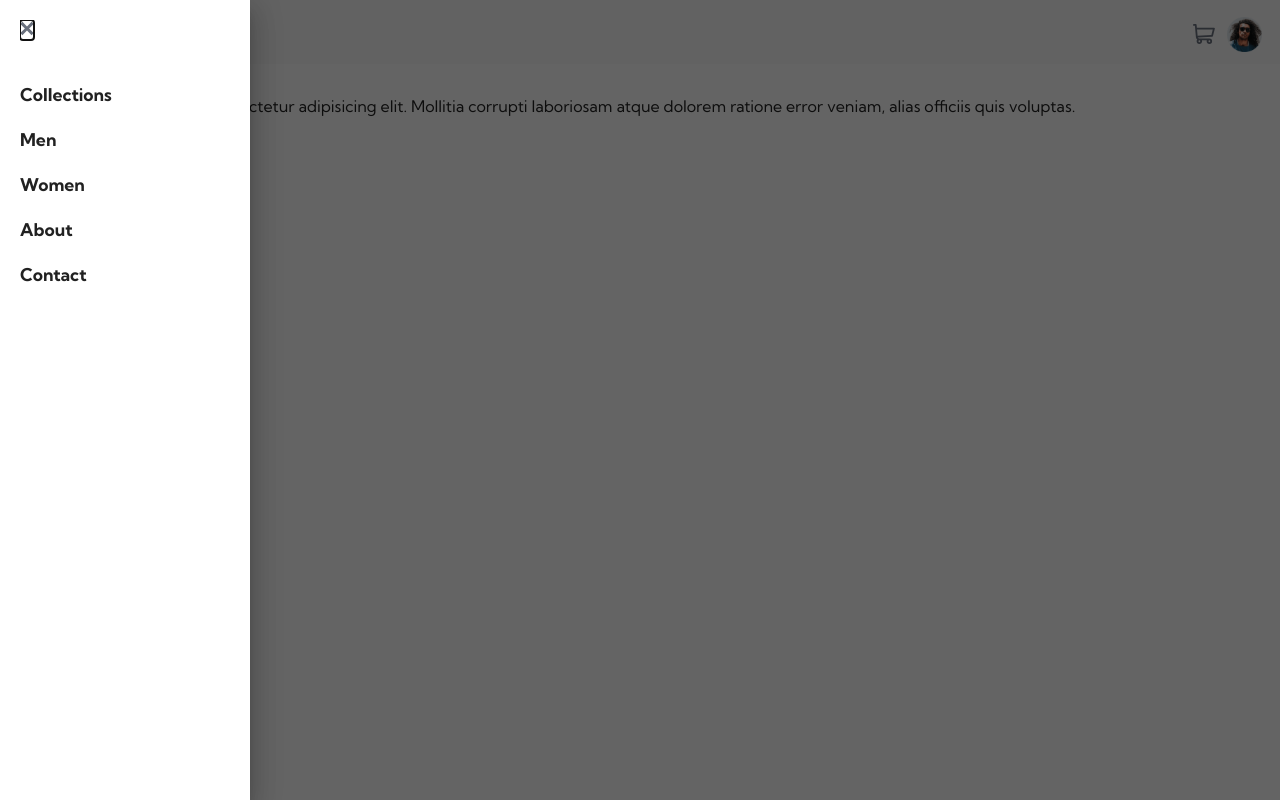
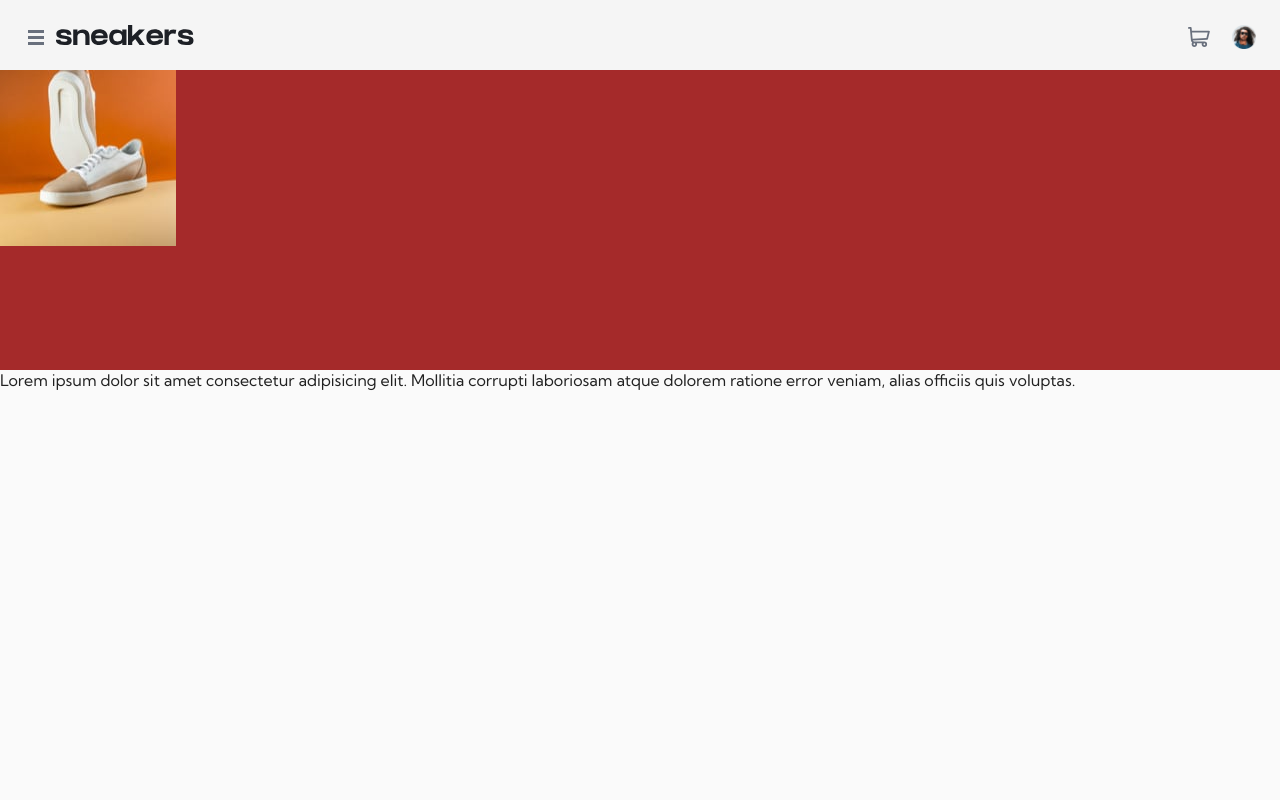
Before and after one commit to AbdielP/angular-ecommerce-product-page, an Angular app: page / in a window 1280 px wide. Built offline with nearby package versions, Linux system fonts and the light colour scheme.

Commit message:
toolbar styles modified

```diff
--- a/src/app/app.component.ts
+++ b/src/app/app.component.ts
@@ -7,7 +7,7 @@ import { Component } from '@angular/core';
 })
 export class AppComponent {
   title = 'angular-ecommerce-product-page';
-  toggle_sidenav: boolean = true;
+  toggle_sidenav: boolean = false;
 
   toggleSidenav(toggle: boolean): void {
     this.toggle_sidenav = toggle;
--- a/src/app/components/gallery/gallery.component.css
+++ b/src/app/components/gallery/gallery.component.css
@@ -0,0 +1,5 @@
+.gallery {
+    background: brown;
+    width: 100%;
+    height: 300px;
+}
--- a/src/app/components/gallery/gallery.component.html
+++ b/src/app/components/gallery/gallery.component.html
@@ -1 +1,3 @@
-<p>gallery works!</p>
+<section class="gallery">
+    <img class="gallery__img" src="/assets/image-product-1-thumbnail.jpg" alt="sneakers">
+</section>
--- a/src/app/components/navbar/navbar.component.css
+++ b/src/app/components/navbar/navbar.component.css
@@ -1,7 +1,14 @@
-.example-spacer {
+.toolbar {
+    height: 70px;
+}
+.spacer {
     flex: 1 1 auto;
 }
 
 .img__avatar {
-    width: 35px;
+    width: 24px;
 }
+
+.toolbar__cart {
+    margin-right: 5px;
+}
--- a/src/app/components/navbar/navbar.component.html
+++ b/src/app/components/navbar/navbar.component.html
@@ -1,13 +1,14 @@
-<mat-toolbar>
-    <button mat-icon-button class="example-icon" aria-label="Example icon-button with menu icon" (click)="toggleSidenav(toggle = true)">
+<mat-toolbar class="toolbar">
+  <button mat-icon-button aria-label="menu"
+    (click)="toggleSidenav(toggle = true)">
     <img src="/assets/icon-menu.svg" alt="menu">
   </button>
   <img src="/assets/logo.svg" alt="logo">
-    <span class="example-spacer"></span>
-    <button mat-icon-button class="example-icon favorite-icon" aria-label="Example icon-button with heart icon">
+  <span class="spacer"></span>
+  <button mat-icon-button class="toolbar__cart" aria-label="logo">
     <img src="/assets/icon-cart.svg" alt="cart">
   </button>
-    <button mat-icon-button class="example-icon" aria-label="Example icon-button with share icon">
-      <img class="img__avatar" src="/assets/image-avatar.png" alt="">
+  <button mat-icon-button aria-label="avatar">
+    <img class="img__avatar" src="/assets/image-avatar.png" alt="avatar">
   </button>
 </mat-toolbar>
--- a/src/styles.css
+++ b/src/styles.css
@@ -6,7 +6,9 @@
     padding: 0;
 }
 
-html, body { height: 100%; }
+html, body { height: 100%;
+    background: var(--color-white);
+}
 
 .cursor-pointer {
     cursor: pointer;
```
Lines whose indentation alone changed are shown as unchanged.
